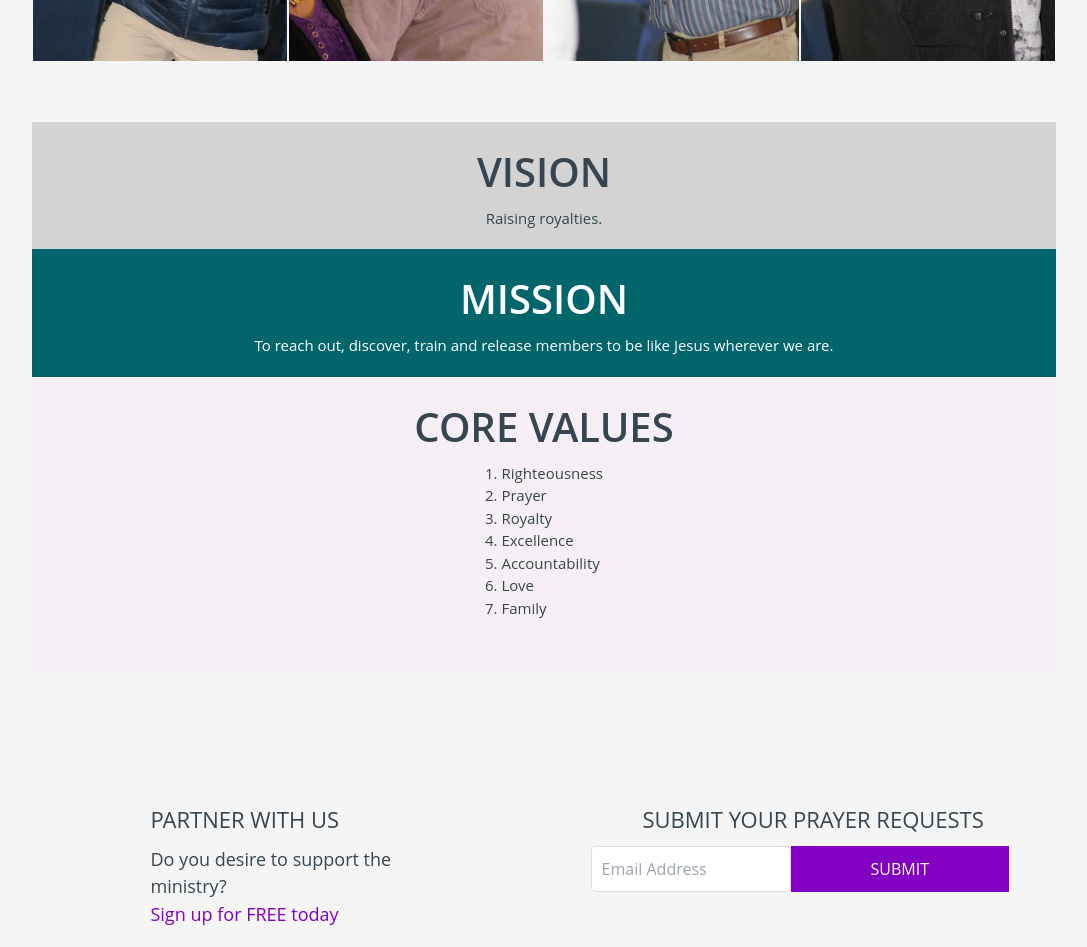
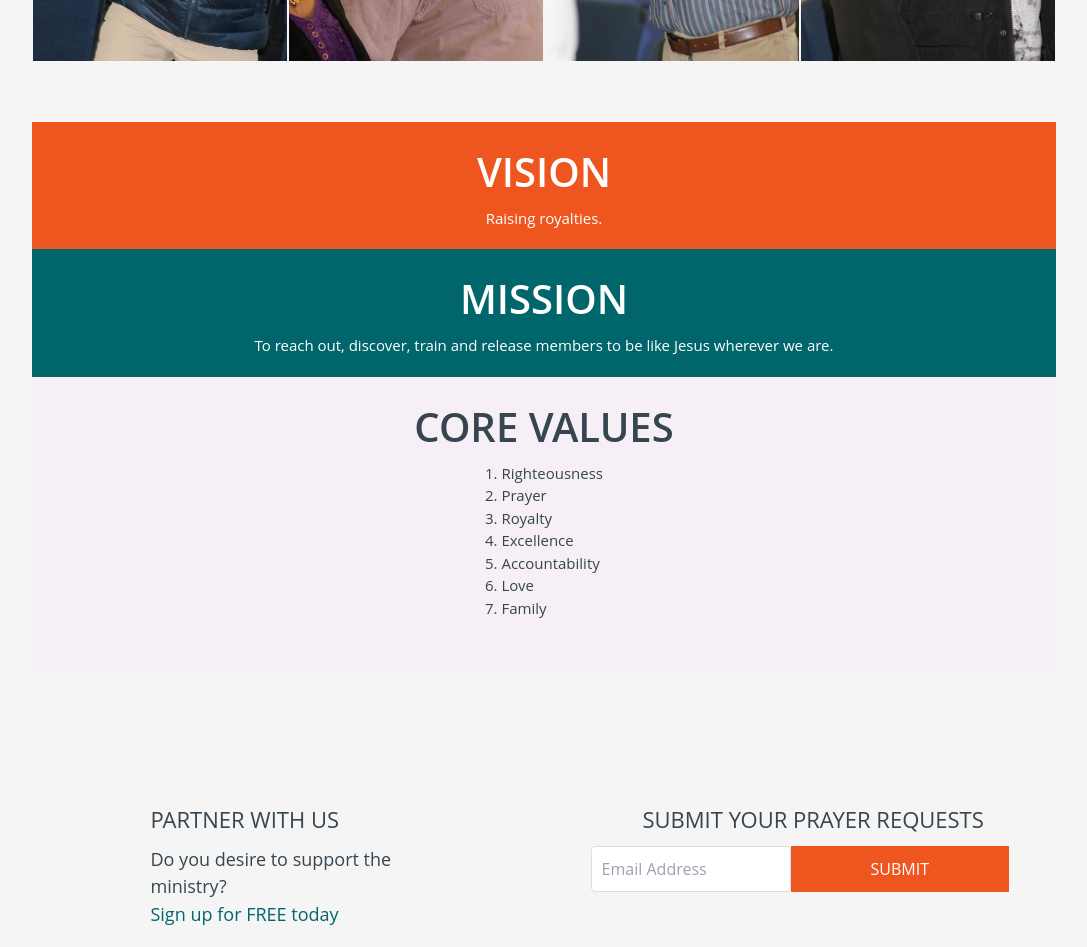
Before and after one commit to Leche90/ChurchApp, a React (Vite) app: page / in a window 1280 px wide. Shown: the part 3220-4167 px from the top of the page, without its empty margins (96-1183 px from the left). Built offline with nearby package versions, Linux system fonts and the light colour scheme.

Commit message:
updated frontend

```diff
--- a/src/components/Mission/Mission.css
+++ b/src/components/Mission/Mission.css
@@ -11,7 +11,6 @@
     font-size: 40px;
     font-weight: 600;
     color: #ffffff;
-    animation: shake 1s ease-in-out 5;
 }
 
 .mission-text {
--- a/src/components/Partner/Partner.css
+++ b/src/components/Partner/Partner.css
@@ -38,14 +38,14 @@ h4 {
 }
 
 .partner-left a {
-    color: rgb(129, 0, 193);
+    color: rgba(0, 102, 108, 1);
     text-decoration: none;
     font-size: 18px;
 }
 
 .partner-left a:hover {
     text-decoration: underline;
-    color: rgb(112, 0, 146);
+    color: rgba(0, 102, 108, 1);
 }
 
 .partner-left p {
@@ -73,7 +73,7 @@ h4 {
 }
 
 .subscribe-form button {
-    background-color: rgb(129, 0, 193);
+    background-color: rgb(239, 86, 31);
     color: white;
     border: none;
     padding: 2px 80px;
@@ -82,5 +82,5 @@ h4 {
 }
 
 .subscribe-form button:hover {
-    background-color: rgb(112, 0, 146);
+    background-color: rgb(229, 0, 0);
 }
--- a/src/components/Values/Values.css
+++ b/src/components/Values/Values.css
@@ -13,7 +13,6 @@
     font-size: 40px;
     font-weight: 600;
     color: rgba(54, 69, 79, 1);
-    animation: shake 1s ease-in-out 5;
 }
 
 .values-text {
--- a/src/components/Vision/Vision.css
+++ b/src/components/Vision/Vision.css
@@ -2,7 +2,7 @@
     text-align: center;
     margin-top: 60px;
     padding: 20px;
-    background-color: rgba(211, 211, 211, 1); /* Light background colour*/
+    background-color: rgb(239, 86, 31); /* Light background colour*/
     box-sizing: border-box;
 }
 
@@ -10,14 +10,14 @@
     white-space: no-wrap;
     font-size: 40px;
     font-weight: 600;
-    color: rgba(54, 69, 79, 1);
+    color: rgb(255, 255, 255);
     animation: shake 1s ease-in-out 5;
 }
 
 .vision-text {
     font-size: 15px;
     margin-top: 5px;
-    color: rgba(54, 69, 79, 1);
+    color: rgb(255, 255, 255);
 }
 
 @keyframes shake {
```
